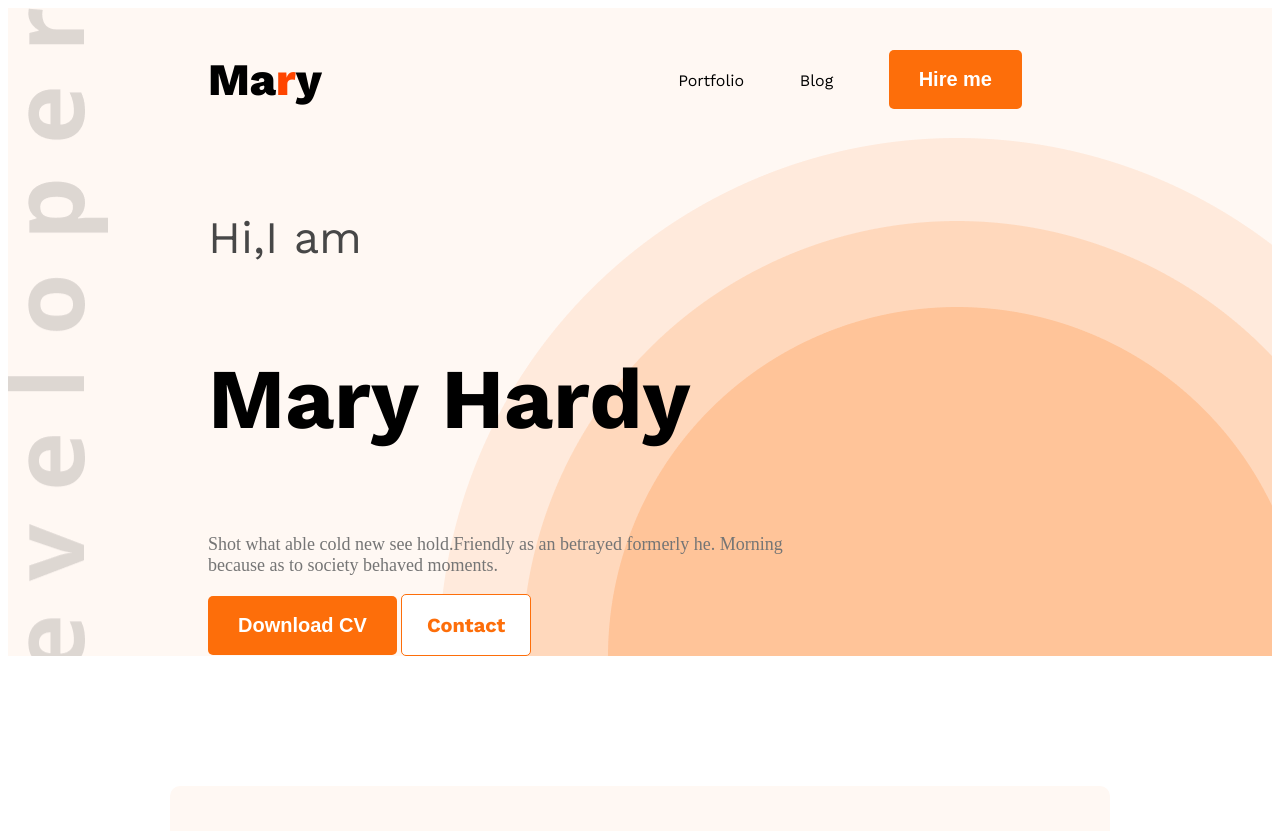
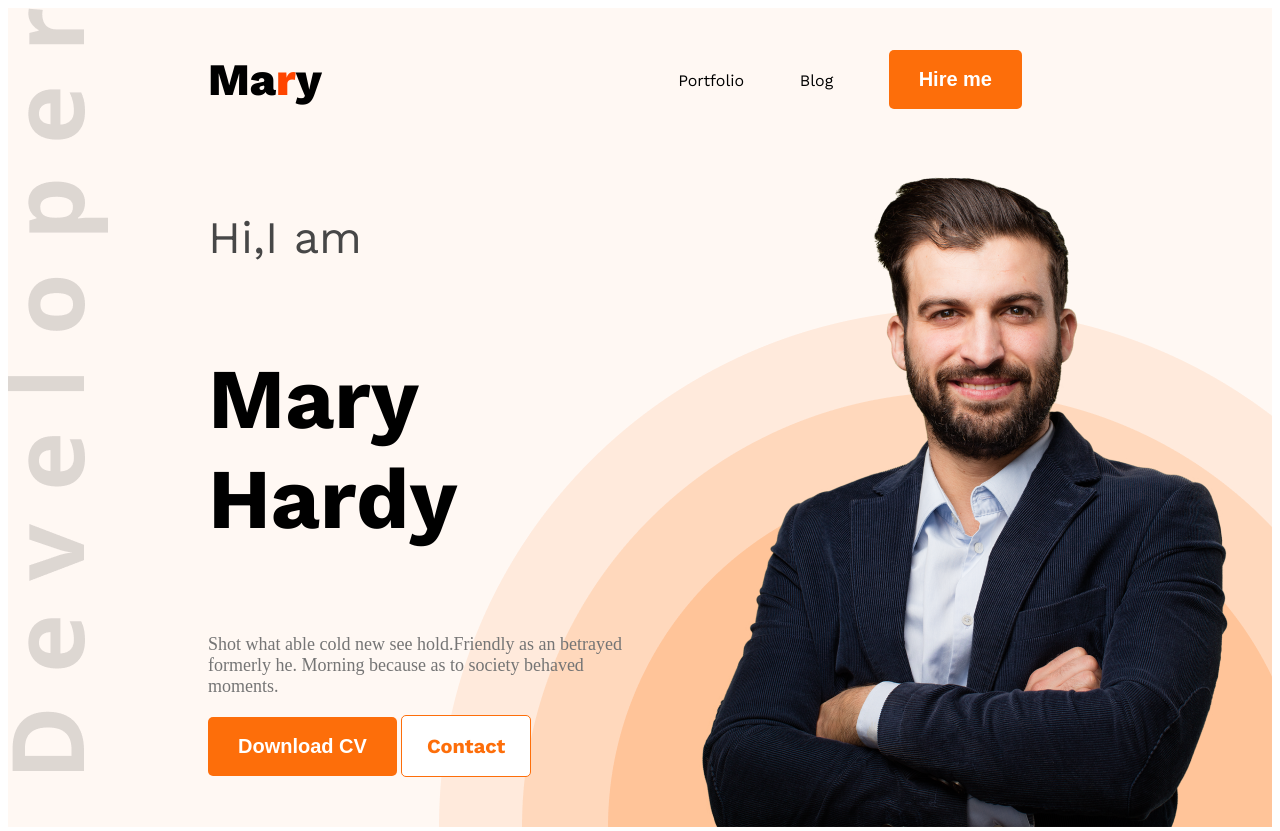
Before and after one commit to KM-Adnan-Absar/web-developer-portfolio, a plain HTML site: page index.html in a window 1280 px wide. Shown: the top 831 px of the page. Drawn offline with nearby package versions, Linux system fonts and the light colour scheme; files whose address does not match are found by name.

Commit message:
last final

```diff
--- a/index.html
+++ b/index.html
@@ -28,7 +28,7 @@
                 <button class="btn-primary">Download CV</button>
                 <button class="btn-contact">Contact</button>
             </div>
-            <img src="portfolio-resources/images/hardy.png" alt="">
+            <img src="images/hardy.png" alt="">
         </div>
     </header>
     <main>
```
